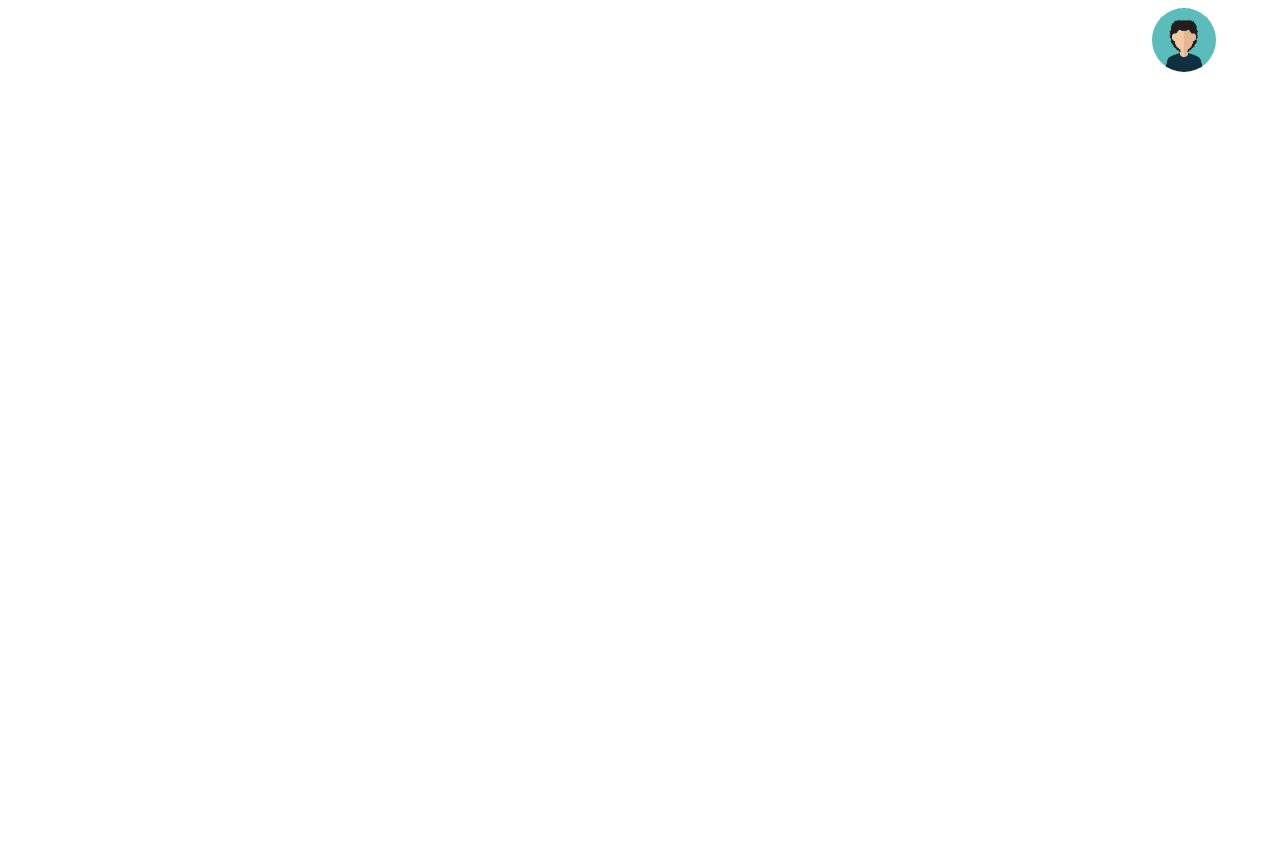
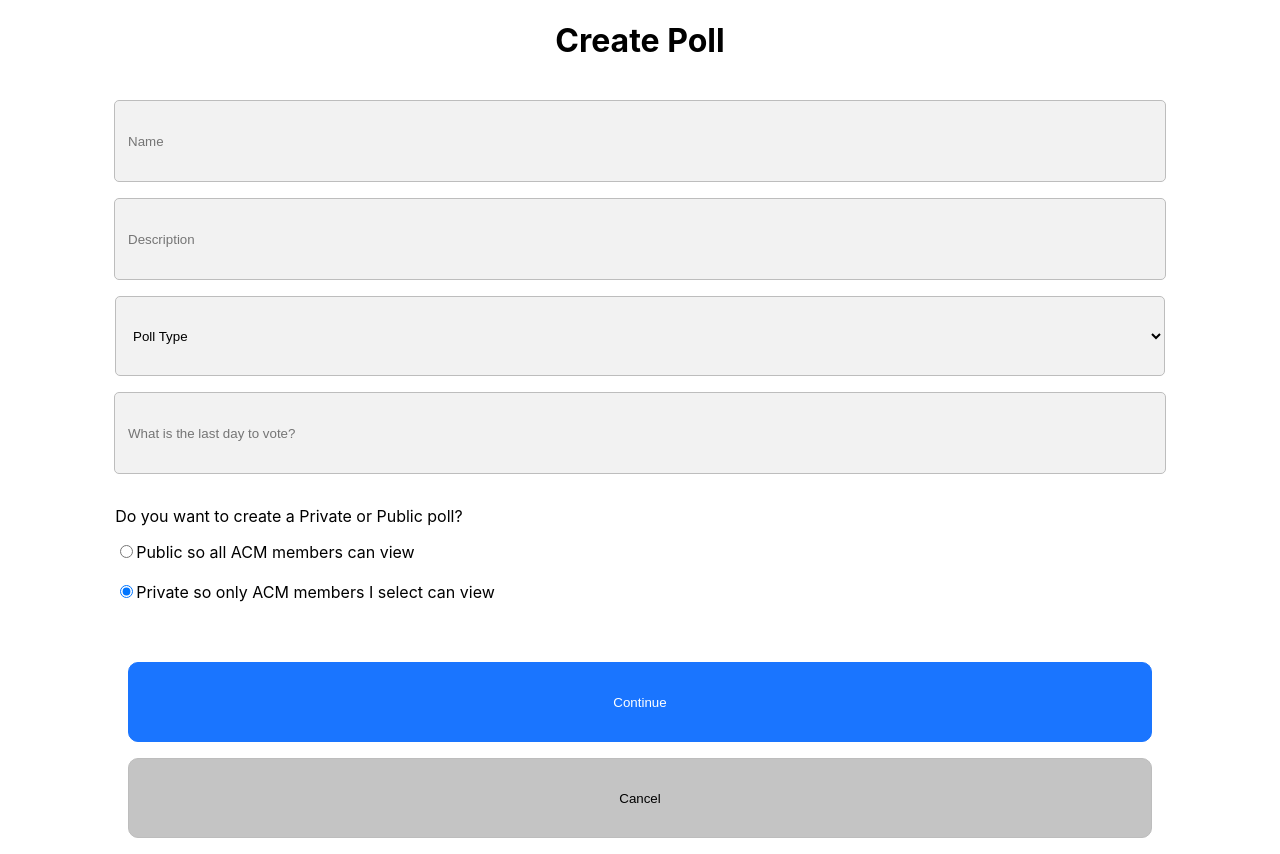
Before and after one commit to acmucsd-projects/acm-vote, a React (Create React App) app in the folder ui/: page / in a window 1280 px wide. Before the commit the page ends 800 px from the top, so only its background shows below. Built offline with nearby package versions, Linux system fonts and the light colour scheme.

Commit message:
Used an array to store pages

```diff
--- a/ui/src/App.js
+++ b/ui/src/App.js
@@ -1,11 +1,12 @@
 import React from 'react';
-import PageLayout from './components/PageLayout/PageLayout';
+import CreatePoll from './pages/CreatePoll';
+import PollBody from './components/PollBody/PollBody';
 import './App.css';
 
 function App() {
   return (
     <div className="App">
-      <PageLayout />
+      <PollBody />
     </div>
   );
 }
--- a/ui/src/components/PollBody/PollBody.jsx
+++ b/ui/src/components/PollBody/PollBody.jsx
@@ -2,39 +2,42 @@ import React, { useState } from 'react';
 import './PollBody.css';
 
 const PollBody = () => {
-    const [currPage, setCurrPage] = useState('basicInformation');
+    const [currPage, setCurrPage] = useState(0);
     const [privacy, setPrivacy] = useState('private');
 
+    /* Use an array to store page names to make the code more concise :0 */
+    const pageNames = ['basicInformation', 'setPrivacy-1', 'setPrivacy-2', 'setPrivacy-3',
+                        'setAnswerOptions', 'confirmDetails', 'expiration'];
+
     /* Returns whether a section is currently visible */
-    const getVisibility = (pageName) => {
-        let classStr = pageName === currPage ? "visible" : "hidden";
-        console.log(classStr);
-        return classStr;
+    const getVisibility = (pageNumber) => {
+        return pageNumber === currPage ? "visible" : "hidden";
     }
 
     /* Returns the title of the current page */
     const getTitle = () => {
-        if (currPage === 'basicInformation') { return "Create Poll"; }
-        else if (currPage === 'setPrivacy-1' || currPage === 'setPrivacy-2' || currPage === 'setPrivacy-3') { return "Set Privacy"; }
-        else if (currPage === 'setAnswerOptions') { return "Set Answer Options"; }
-        else if (currPage === 'confirmDetails') { return "Confirm Details"; }
-        else if (currPage === 'expiration') { return "Expiration"; }
+        if (currPage == 0) { return "Create Poll"; }
+        else if (currPage <= 3) { return "Set Privacy"; }
+        else if (currPage === 4) { return "Set Answer Options"; }
+        else if (currPage === 5) { return "Confirm Details"; }
+        else if (currPage === 6) { return "Expiration"; }
         return "Invalid Page";
     }
 
     /* Top Button: Title */
     const getTopButtonText = () => {
-        if(currPage === 'confirmDetails'){return "Finish";}
+        if(currPage == 5){return "Finish";}
         return "Continue";
     }
 
     /* Top button function: Continuing to next page */
     const continueToNextPage = () => {
         // This is a special case because we will proceed to different pages depending on privacy settings
-        if(currPage === 'basicInformation'){
-            if(privacy === 'private'){setCurrPage('setPrivacy-1');}
-            else{setCurrPage('setAnswerOptions');}
+        if(currPage == 0){
+            if(privacy === 'private'){setCurrPage(1);}
+            else{setCurrPage(4);}
         }
+        else{setCurrPage(currPage + 1);}
     }
 
     /* Top button function: Creating the Poll */
@@ -44,13 +47,13 @@ const PollBody = () => {
 
     /* Top button: Determines which function to execute depending on the current page */
     const topButtonFunction = () => {
-        if(currPage === 'confirmDetails'){createPoll();}
+        if(currPage == 4){createPoll();}
         else{continueToNextPage();}
     }
 
     /* Bottom button: title */
     const getBottomButtonText = () => {
-        if(currPage === 'basicInformation'){return "Cancel";}
+        if(currPage === 0){return "Cancel";}
         return "Back";
     }
 
@@ -62,15 +65,16 @@ const PollBody = () => {
     /* Bottom button function: Goes back */
     const goBacktoLastPage = () => {
         // Special handling of Page 'Set Answer Options'
-        if(currPage === 'setAnswerOptions'){
-            if(privacy === 'private') {setCurrPage('setPrivacy-3');}
-            else {setCurrPage('basicInformation');}
+        if(currPage == 4){
+            if(privacy === 'private') {setCurrPage(3);}
+            else {setCurrPage(0);}
         }
+        else{setCurrPage(currPage - 1);}
     }
 
     /* Bottom button: Determines which function to execute depending on the current page */
     const bottomButtonFunction = () => {
-        if(currPage === 'basicInformation') {cancelCreation();}
+        if(currPage === 0) {cancelCreation();}
         else {goBacktoLastPage();}
     }
 
@@ -89,7 +93,7 @@ const PollBody = () => {
 
         // The first page defining basic meeting information
         return (
-            <div className={getVisibility('basicInformation')}>
+            <div className={getVisibility(0)}>
                 <input className="create-poll-field" name="name" placeholder="Name" />
                 <input className="create-poll-field" name="description" placeholder="Description" />
                 <select className="create-poll-field create-poll-field-select" name="type">
```
